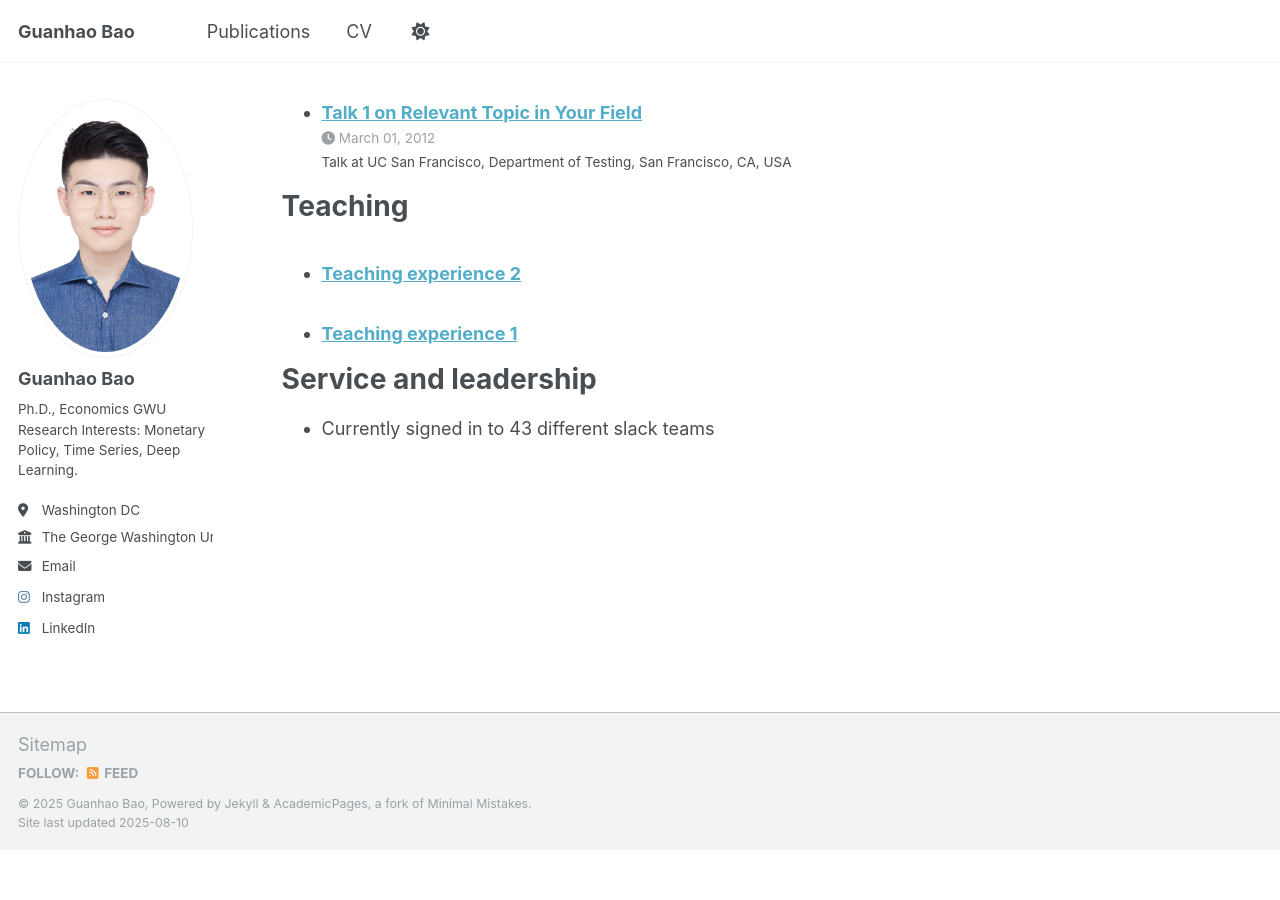
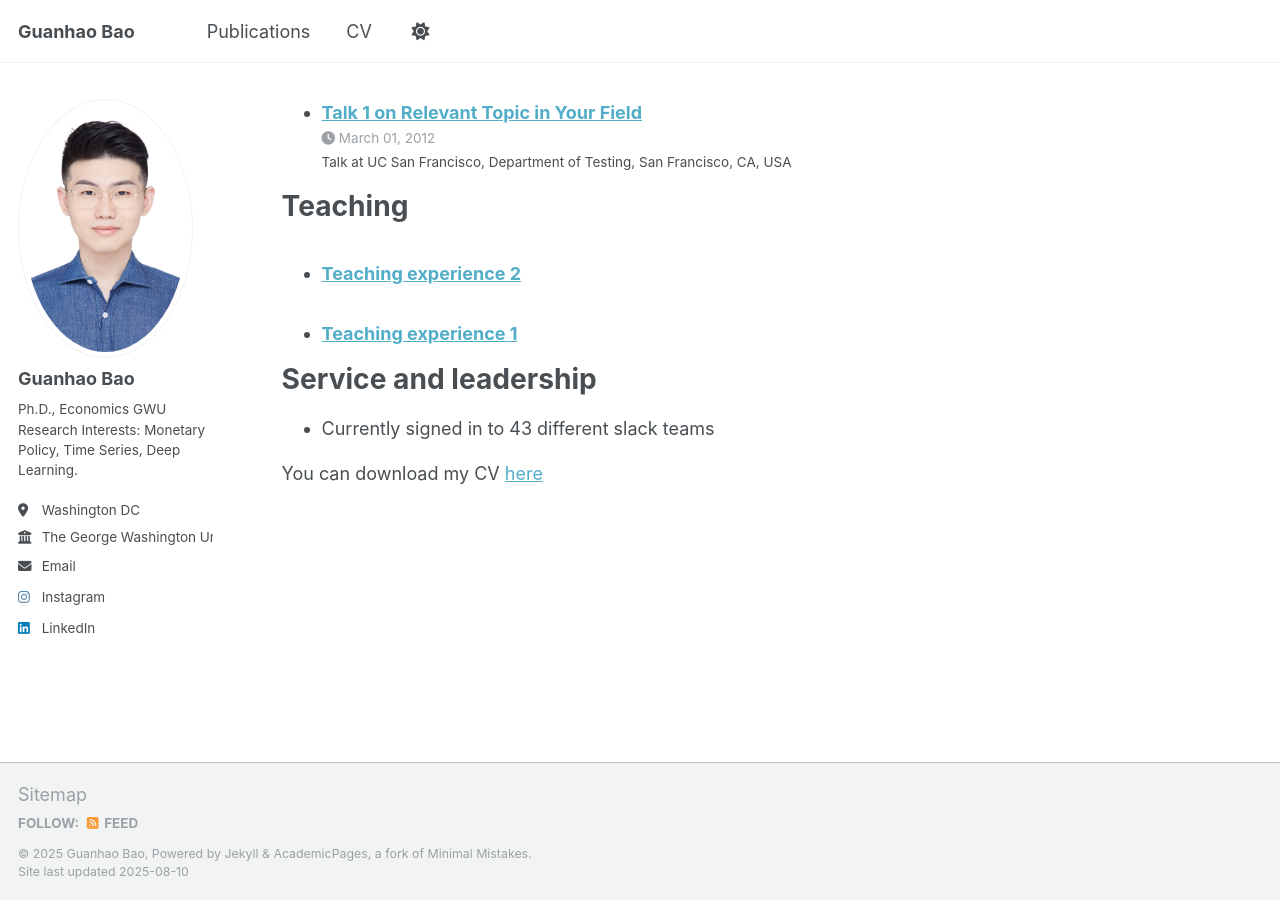
Before and after one commit to GuanhaoBao/guanhaobao.github.io, a Jekyll site: the page built from _pages/cv.md, in a window 1280 px wide and 900 px high, scrolled down 1894 px. Built offline with Jekyll 4.4.1, drawn with Linux system fonts in a browser that asks for light colours; a script that is not in the unit is left out; before the commit the page ends 2744 px from its top, so only the background shows below that.

Commit message:
Update cv.md

```diff
--- a/_pages/cv.md
+++ b/_pages/cv.md
@@ -63,3 +63,5 @@ Teaching
 Service and leadership
 ======
 * Currently signed in to 43 different slack teams
+
+You can download my CV [here](files/Guanhao_Bao_CV.pdf)
```
